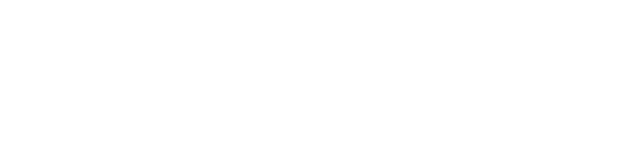
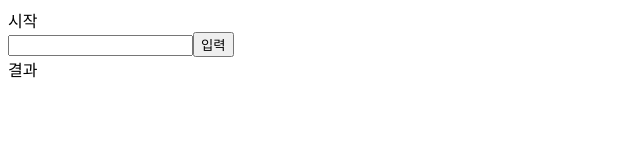
Before and after one commit to yunjy-dev/javascript, a plain HTML site: page index.html in a window 1280 px wide. Shown: the whole page, without its empty margins (0-640 px from the left). Drawn offline with Linux system fonts and the light colour scheme.

Commit message:
createElement() and append()

```diff
--- a/index.html
+++ b/index.html
@@ -4,9 +4,9 @@
     <meta charset="UTF-8">
     <meta name="viewport" content="width=device-width, initial-scale=1.0">
     <title>Document</title>
-    <script src="index.js"></script>
 </head>
 <body>
+    <script src="index.js"></script>
 
 </body>
 </html>
--- a/index.js
+++ b/index.js
@@ -1 +1,17 @@
-alert('initial');
+var body = document.body;
+var word = document.createElement('div');
+word.textContent = '시작';
+body.append(word);
+
+var input = document.createElement('input');
+body.append(input);
+
+var btn = document.createElement('button');
+body.append(btn);
+btn.textContent = '입력';
+
+body.append(document.createElement('br'));
+
+var result = document.createElement('result');
+body.append(result);
+result.textContent = '결과'
```
Also changed, not shown: 1 other file.
